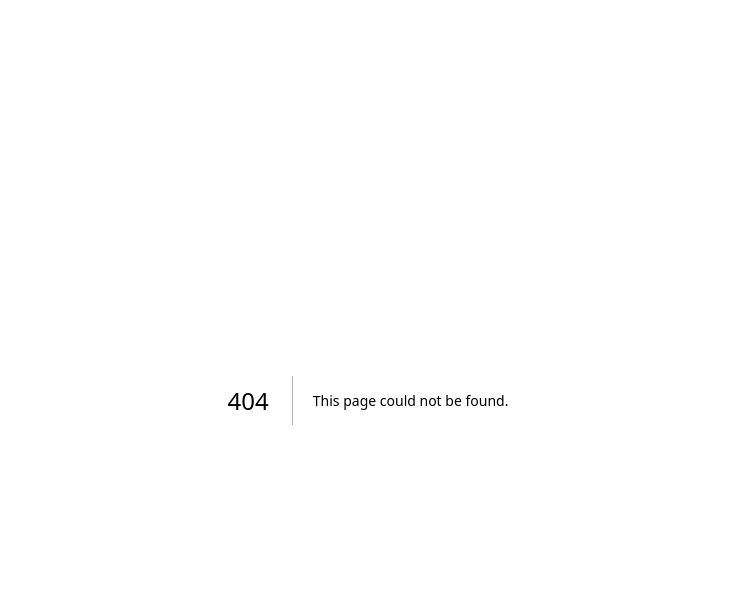
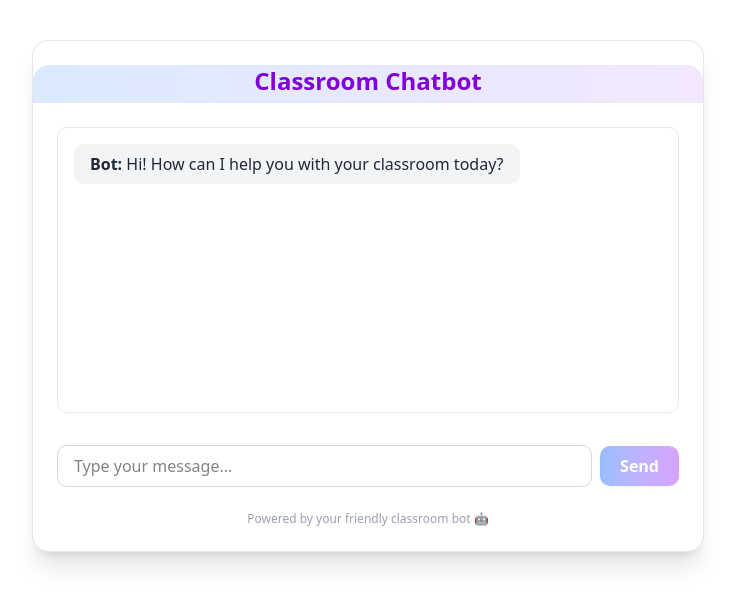
Before and after one commit to UthpalSuvarna/SYNERGY_EduAIThon, a Next.js app: page /chat in a window 1280 px wide. Before the commit this address had no page. Shown: the top 606 px of the page, without its empty margins (272-1007 px from the left). Built offline with nearby package versions, Linux system fonts and the light colour scheme.

Commit message:
Add Classroom Chatbot component and integrate into subject page

```diff
--- /dev/null
+++ b/src/app/chat/page.tsx
@@ -0,0 +1,113 @@
+"use client";
+
+import { useEffect, useRef, useState } from "react";
+import { Card, CardContent, CardHeader, CardTitle } from "@/components/ui/card";
+
+interface Message {
+  role: "bot" | "user";
+  text: string;
+}
+
+export default function ClassroomChatPage() {
+  const [messages, setMessages] = useState<Message[]>([
+    {
+      role: "bot",
+      text: "Hi! How can I help you with your classroom today?",
+    },
+  ]);
+  const [input, setInput] = useState("");
+  const chatRef = useRef<HTMLDivElement>(null);
+
+  // Auto-scroll to bottom on new message
+  useEffect(() => {
+    if (chatRef.current) {
+      chatRef.current.scrollTop = chatRef.current.scrollHeight;
+    }
+  }, [messages]);
+
+  const handleSubmit = (e: React.FormEvent) => {
+    e.preventDefault();
+    const trimmed = input.trim();
+    if (!trimmed) return;
+
+    // Add user message
+    setMessages((prev) => [...prev, { role: "user", text: trimmed }]);
+    setInput("");
+
+    // Simulate bot reply (mock)
+    setTimeout(() => {
+      setMessages((prev) => [
+        ...prev,
+        { role: "user", text: trimmed },
+        {
+          role: "bot",
+          text: `You asked: "${trimmed}". I'll get back to you shortly!`,
+        },
+      ]);
+    }, 1000);
+  };
+
+  return (
+    <div className="container mx-auto py-10 flex flex-col items-center min-h-[80vh]">
+      <Card className="w-full max-w-2xl shadow-xl rounded-2xl">
+        <CardHeader className="bg-gradient-to-r from-blue-100 to-purple-100 rounded-t-2xl">
+          <CardTitle className="text-2xl text-center text-purple-700 font-bold">
+            Classroom Chatbot
+          </CardTitle>
+        </CardHeader>
+        <CardContent>
+          <div className="flex flex-col gap-4 min-h-[400px]">
+            {/* Chat messages area */}
+            <div
+              ref={chatRef}
+              className="flex-1 overflow-y-auto bg-white rounded-lg border border-gray-200 p-4 mb-4 max-h-96"
+              id="chat-messages"
+              aria-live="polite"
+            >
+              <div className="mb-2 flex flex-col gap-2">
+                {messages.map((msg, index) => (
+                  <div
+                    key={index}
+                    className={`${
+                      msg.role === "bot"
+                        ? "self-start bg-gray-100 text-gray-800"
+                        : "self-end bg-blue-100 text-blue-800"
+                    } px-4 py-2 rounded-lg max-w-[80%]`}
+                  >
+                    <span className="font-semibold">
+                      {msg.role === "bot" ? "Bot:" : "You:"}
+                    </span>{" "}
+                    {msg.text}
+                  </div>
+                ))}
+              </div>
+            </div>
+
+            {/* Chat input area */}
+            <form onSubmit={handleSubmit} className="flex gap-2 items-center">
+              <input
+                type="text"
+                placeholder="Type your message..."
+                value={input}
+                onChange={(e) => setInput(e.target.value)}
+                className="flex-1 border border-gray-300 rounded-lg px-4 py-2 focus:outline-none focus:ring-2 focus:ring-blue-200"
+                aria-label="Type your message"
+              />
+              <button
+                type="submit"
+                className="bg-gradient-to-r from-blue-500 to-purple-500 text-white px-5 py-2 rounded-lg font-semibold shadow hover:from-blue-600 hover:to-purple-600 transition-colors disabled:opacity-50"
+                disabled={!input.trim()}
+                aria-label="Send message"
+              >
+                Send
+              </button>
+            </form>
+            <div className="text-xs text-gray-400 text-center mt-2">
+              Powered by your friendly classroom bot 🤖
+            </div>
+          </div>
+        </CardContent>
+      </Card>
+    </div>
+  );
+}
--- /dev/null
+++ b/src/app/classroom/[id]/chat.tsx
@@ -0,0 +1,113 @@
+"use client";
+
+import { useEffect, useRef, useState } from "react";
+import { Card, CardContent, CardHeader, CardTitle } from "@/components/ui/card";
+
+interface Message {
+  role: "bot" | "user";
+  text: string;
+}
+
+export default function ClassroomChatPage() {
+  const [messages, setMessages] = useState<Message[]>([
+    {
+      role: "bot",
+      text: "Hi! How can I help you with your classroom today?",
+    },
+  ]);
+  const [input, setInput] = useState("");
+  const chatRef = useRef<HTMLDivElement>(null);
+
+  // Auto-scroll to bottom on new message
+  useEffect(() => {
+    if (chatRef.current) {
+      chatRef.current.scrollTop = chatRef.current.scrollHeight;
+    }
+  }, [messages]);
+
+  const handleSubmit = (e: React.FormEvent) => {
+    e.preventDefault();
+    const trimmed = input.trim();
+    if (!trimmed) return;
+
+    // Add user message
+    setMessages((prev) => [...prev, { role: "user", text: trimmed }]);
+    setInput("");
+
+    // Simulate bot reply (mock)
+    setTimeout(() => {
+      setMessages((prev) => [
+        ...prev,
+        { role: "user", text: trimmed },
+        {
+          role: "bot",
+          text: `You asked: "${trimmed}". I'll get back to you shortly!`,
+        },
+      ]);
+    }, 1000);
+  };
+
+  return (
+    <div className="container mx-auto py-10 flex flex-col items-center min-h-[80vh]">
+      <Card className="w-full max-w-2xl shadow-xl rounded-2xl">
+        <CardHeader className="bg-gradient-to-r from-blue-100 to-purple-100 rounded-t-2xl">
+          <CardTitle className="text-2xl text-center text-purple-700 font-bold">
+            Classroom Chatbot
+          </CardTitle>
+        </CardHeader>
+        <CardContent>
+          <div className="flex flex-col gap-4 min-h-[400px]">
+            {/* Chat messages area */}
+            <div
+              ref={chatRef}
+              className="flex-1 overflow-y-auto bg-white rounded-lg border border-gray-200 p-4 mb-4 max-h-96"
+              id="chat-messages"
+              aria-live="polite"
+            >
+              <div className="mb-2 flex flex-col gap-2">
+                {messages.map((msg, index) => (
+                  <div
+                    key={index}
+                    className={`${
+                      msg.role === "bot"
+                        ? "self-start bg-gray-100 text-gray-800"
+                        : "self-end bg-blue-100 text-blue-800"
+                    } px-4 py-2 rounded-lg max-w-[80%]`}
+                  >
+                    <span className="font-semibold">
+                      {msg.role === "bot" ? "Bot:" : "You:"}
+                    </span>{" "}
+                    {msg.text}
+                  </div>
+                ))}
+              </div>
+            </div>
+
+            {/* Chat input area */}
+            <form onSubmit={handleSubmit} className="flex gap-2 items-center">
+              <input
+                type="text"
+                placeholder="Type your message..."
+                value={input}
+                onChange={(e) => setInput(e.target.value)}
+                className="flex-1 border border-gray-300 rounded-lg px-4 py-2 focus:outline-none focus:ring-2 focus:ring-blue-200"
+                aria-label="Type your message"
+              />
+              <button
+                type="submit"
+                className="bg-gradient-to-r from-blue-500 to-purple-500 text-white px-5 py-2 rounded-lg font-semibold shadow hover:from-blue-600 hover:to-purple-600 transition-colors disabled:opacity-50"
+                disabled={!input.trim()}
+                aria-label="Send message"
+              >
+                Send
+              </button>
+            </form>
+            <div className="text-xs text-gray-400 text-center mt-2">
+              Powered by your friendly classroom bot 🤖
+            </div>
+          </div>
+        </CardContent>
+      </Card>
+    </div>
+  );
+}
--- a/src/app/classroom/[id]/page.tsx
+++ b/src/app/classroom/[id]/page.tsx
@@ -83,7 +83,10 @@ export default async function SubjectPage({ params }: { params: { id: string } }
           <div>
             <h2 className="text-xl font-semibold mb-2">Recent Announcements</h2>
             <p className="text-gray-500 italic">No recent announcements</p>
+
           </div>
+
+
         </CardContent>
       </Card>
 
@@ -96,6 +99,9 @@ export default async function SubjectPage({ params }: { params: { id: string } }
               View Document
             </a>
             <a href={`/document/${document.id}`} className="text-blue-500 hover:underline p-3">View document info</a>
+             <Link href={`/classroom/${params.id}/chat`}>
+              <Button className="mt-4 w-full" variant="secondary">Open Chatbot</Button>
+            </Link>
           </div>
         ))}
       </div>
```
